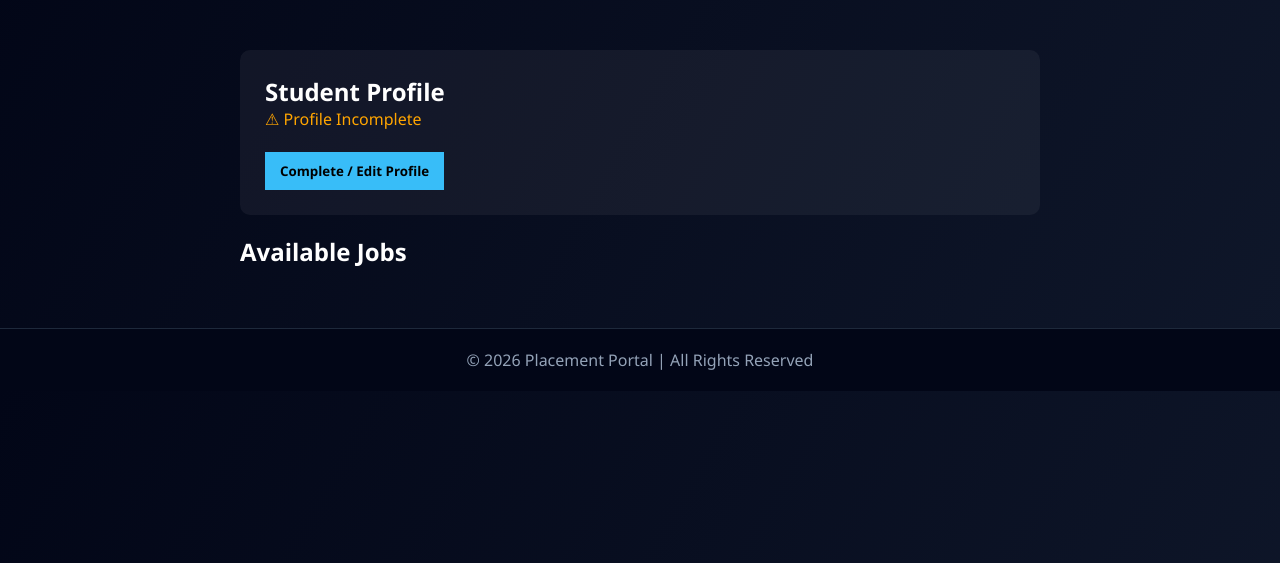
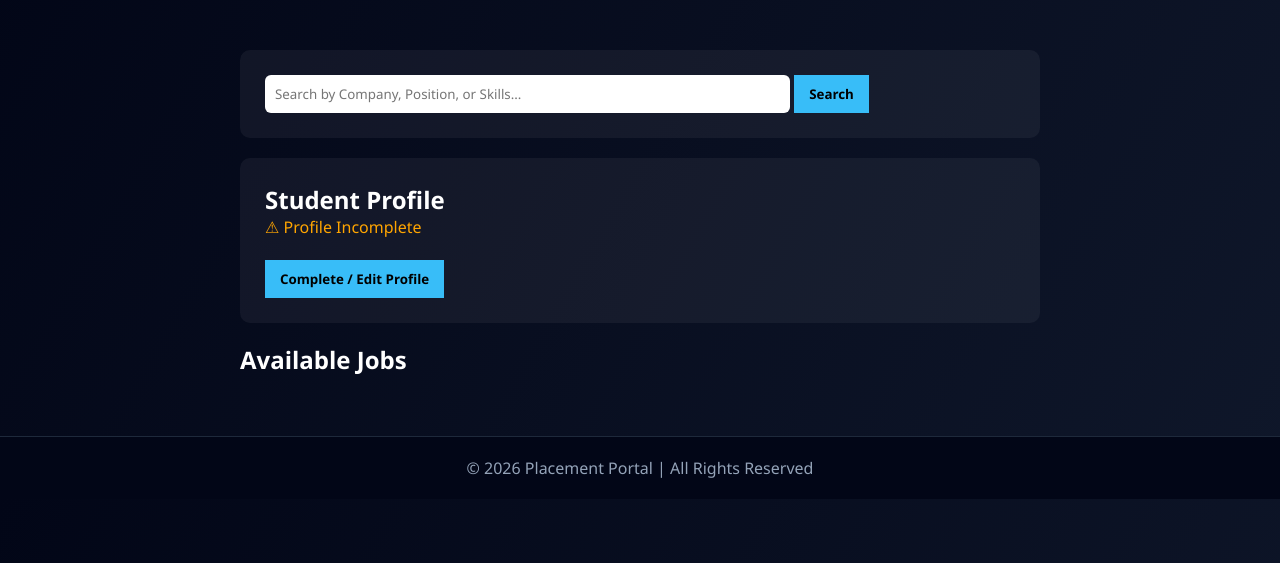
Before and after one commit to sfdhn878y/mad1-placment-portal-final-with-all-milestone, a Flask app: page /student_dashboard in a window 1280 px wide. Shown: the part 67-630 px from the top of the page. Run offline with Flask 3, Linux system fonts and the light colour scheme; a user stored in the database is signed in.

Commit message:
complete student , compnay dashboard

```diff
--- a/app.py
+++ b/app.py
@@ -151,7 +151,19 @@ class Application(db.Model):
 # APP START
 # =====================
 
+@app.route("/company-details/<int:company_id>")
+def company_details(company_id):
 
+    # get company profile
+    company = CompanyProfile.query.filter_by(id=company_id).first()
+
+    if not company:
+        return "Company not found", 404
+
+    return render_template(
+        "company_details.html",
+        company=company
+    )
 @app.route('/')
 def index():
     return render_template('index.html')
@@ -297,6 +309,70 @@ def company_dashboard():
         shortlisted=all_shortlisted   # ⭐ PASS GLOBAL LIST
     )
 
+@app.route("/delete-job/<int:job_id>", methods=["POST"])
+def delete_job(job_id):
+
+    if "user_id" not in session:
+        return redirect("/login")
+
+    if session.get("role") != "company":
+        return "Unauthorized", 403
+
+    user_id = session["user_id"]
+
+    company = CompanyProfile.query.filter_by(user_id=user_id).first()
+    if not company:
+        return "Company profile not found", 404
+
+    job = Job.query.filter_by(id=job_id, company_id=company.id).first()
+    if not job:
+        return "Job not found", 404
+
+    # 🔥 Check if applications exist
+    application_count = Application.query.filter_by(job_id=job.id).count()
+
+    if application_count > 0:
+        return render_template(
+            "delete_warning.html",
+            job=job,
+            application_count=application_count
+        )
+
+    # If no applications → delete directly
+    db.session.delete(job)
+    db.session.commit()
+
+    return redirect("/company_dashboard")
+
+
+
+@app.route("/confirm-delete/<int:job_id>", methods=["POST"])
+def confirm_delete(job_id):
+
+    if "user_id" not in session:
+        return redirect("/login")
+
+    if session.get("role") != "company":
+        return "Unauthorized", 403
+
+    user_id = session["user_id"]
+
+    company = CompanyProfile.query.filter_by(user_id=user_id).first()
+    if not company:
+        return "Company not found", 404
+
+    job = Job.query.filter_by(id=job_id, company_id=company.id).first()
+    if not job:
+        return "Job not found", 404
+
+    # delete related applications first
+    Application.query.filter_by(job_id=job.id).delete()
+
+    db.session.delete(job)
+    db.session.commit()
+
+    return redirect("/company_dashboard")
+
 
 
 @app.route("/complete-company-profile", methods=["GET", "POST"])
@@ -417,20 +493,38 @@ def toggle_status(app_id, action):
 
 @app.route("/student_dashboard")
 def student_dashboard():
+
+    # check login
     if "user_id" not in session:
         return redirect("/login")
 
     user_id = session["user_id"]
 
+    # get student profile
     student = StudentProfile.query.filter_by(user_id=user_id).first()
 
-    jobs = Job.query.filter_by(is_approved=True, is_closed=False).all()
+    # get search value from URL
+    search = request.args.get("search")
 
+    # base query (only approved & open jobs)
+    jobs_query = Job.query.filter_by(is_approved=True, is_closed=False)
+
+    # if search exists -> filter
+    if search:
+        jobs_query = jobs_query.join(CompanyProfile).filter(
+            (CompanyProfile.company_name.ilike(f"%{search}%")) |
+            (Job.title.ilike(f"%{search}%")) |
+            (Job.skills.ilike(f"%{search}%"))
+        )
+
+    jobs = jobs_query.all()
+
+    # store applied jobs
     applied_jobs = {}
 
     if student:
         for app in student.applications:
-            applied_jobs[app.job_id] = app.status   # store job_id : status
+            applied_jobs[app.job_id] = app.status
 
     return render_template(
         "student_dashboard.html",
--- a/templates/student_dashboard.html
+++ b/templates/student_dashboard.html
@@ -44,7 +44,15 @@
 
 <body>
     <div class="container">
+        <!-- SEARCH BAR -->
+        <div class="card">
+            <form method="GET" action="/student_dashboard">
+                <input type="text" name="search" placeholder="Search by Company, Position, or Skills..."
+                    style="padding:10px; width:70%; border-radius:6px; border:none;">
 
+                <button class="btn">Search</button>
+            </form>
+        </div>
         <!-- PROFILE SECTION -->
         <div class="card">
             <h2>Student Profile</h2>
@@ -84,7 +92,11 @@
                 <button class="btn apply">Apply Job</button>
             </a>
             {% endif %}
-
+            <a href="/company-details/{{ job.company.id }}">
+                <button class="btn" style="background:#facc15;">
+                    View Company Details
+                </button>
+            </a>
         </div>
         {% endfor %}
 
```
Also changed, not shown: templates/company_dashboard.html (+10 -4 lines), templates/company_details.html (added, +55 -0 lines), templates/delete_warning.html (added, +63 -0 lines), instance/placement.db.
